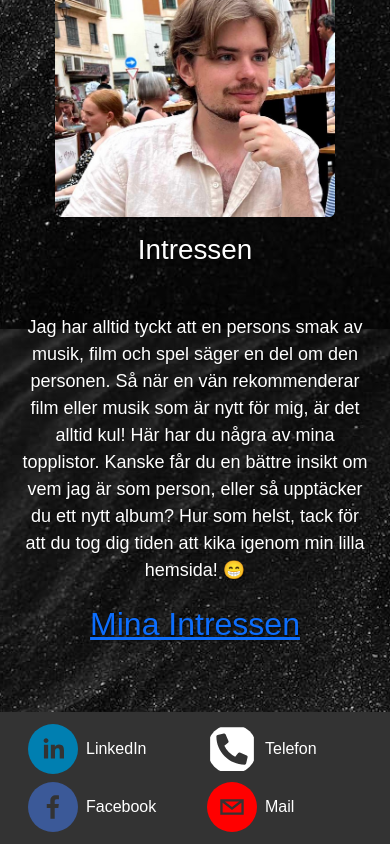
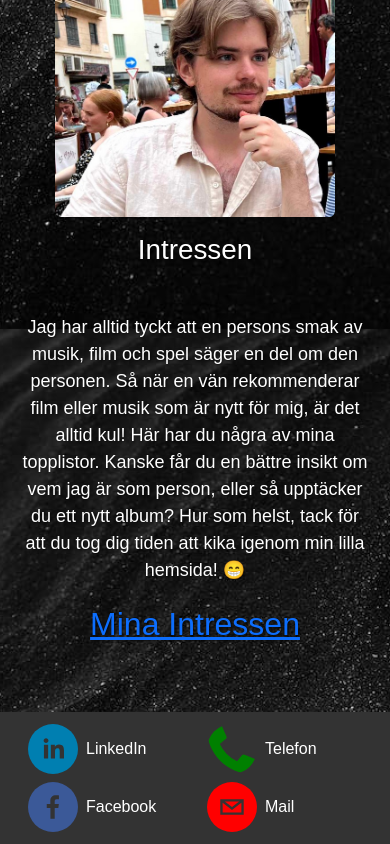
Before and after one commit to BlombergDavid/BlombergDavid.github.io, a React (Create React App) app: page /#/ in a window 390 px wide. Shown: the part 4735-5579 px from the top of the page. Built offline with nearby package versions, Linux system fonts and the light colour scheme.

Commit message:
name change of site and change of phone icon

```diff
--- a/public/index.html
+++ b/public/index.html
@@ -25,7 +25,7 @@
       work correctly both with client-side routing and a non-root public URL.
       Learn how to configure a non-root public URL by running `npm run build`.
     -->
-    <title>React App</title>
+    <title>David Blomberg</title>
   </head>
   <body>
     <noscript>You need to enable JavaScript to run this app.</noscript>
--- a/src/components/Footer.jsx
+++ b/src/components/Footer.jsx
@@ -1,7 +1,7 @@
 import React from "react";
 import "./Header.css";
 import { SocialIcon } from "react-social-icons";
-import { FaPhoneSquareAlt } from "react-icons/fa";
+import { FaPhoneAlt } from "react-icons/fa";
 import OverlayTrigger from "react-bootstrap/OverlayTrigger";
 import Tooltip from "react-bootstrap/Tooltip";
 
@@ -28,9 +28,9 @@ const Footer = () => {
 
           <div className="col-6 col-md-3 mt-1 mb-1 d-flex align-items-center">
             <Link title="Copy my number: +46735287832" id="t-2">
-              <FaPhoneSquareAlt
+              <FaPhoneAlt
                 className="me-2 custom-icon"
-                style={{ cursor: "pointer" }}
+                style={{ cursor: "pointer", color: "green", scale: "1" }}
                 onClick={() => {
                   navigator.clipboard.writeText("+46735287832");
                 }}
```
